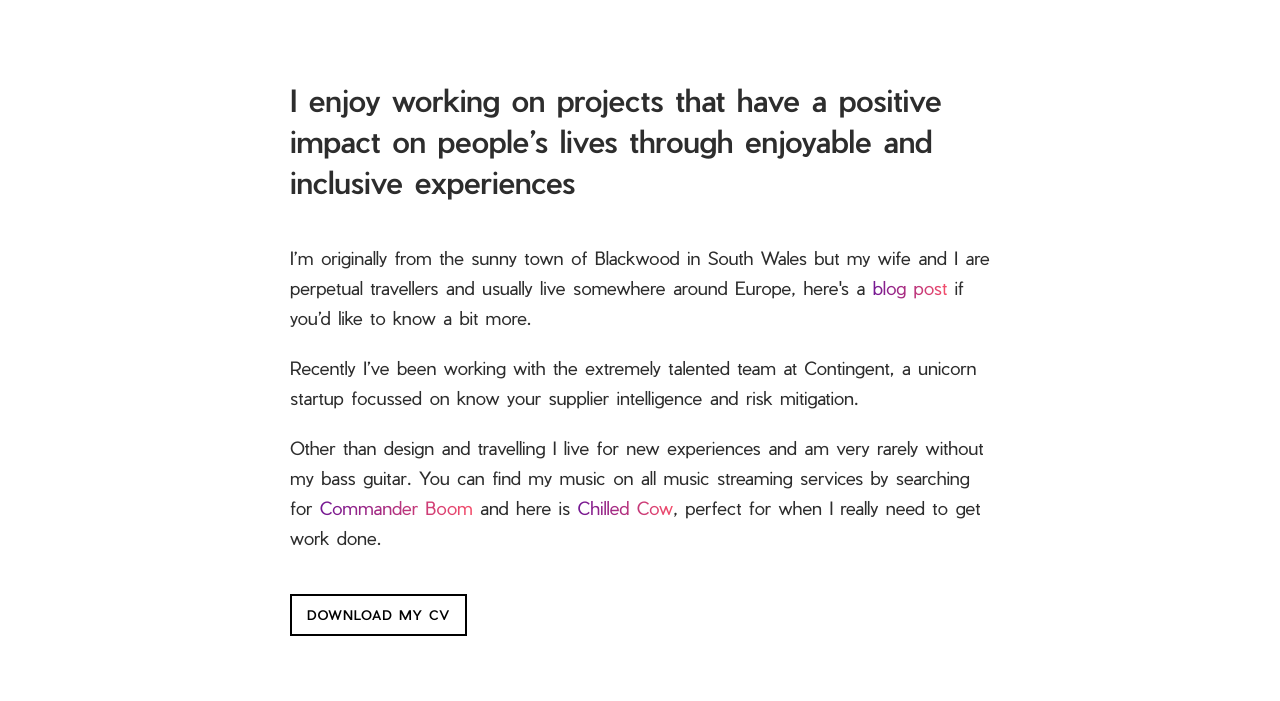
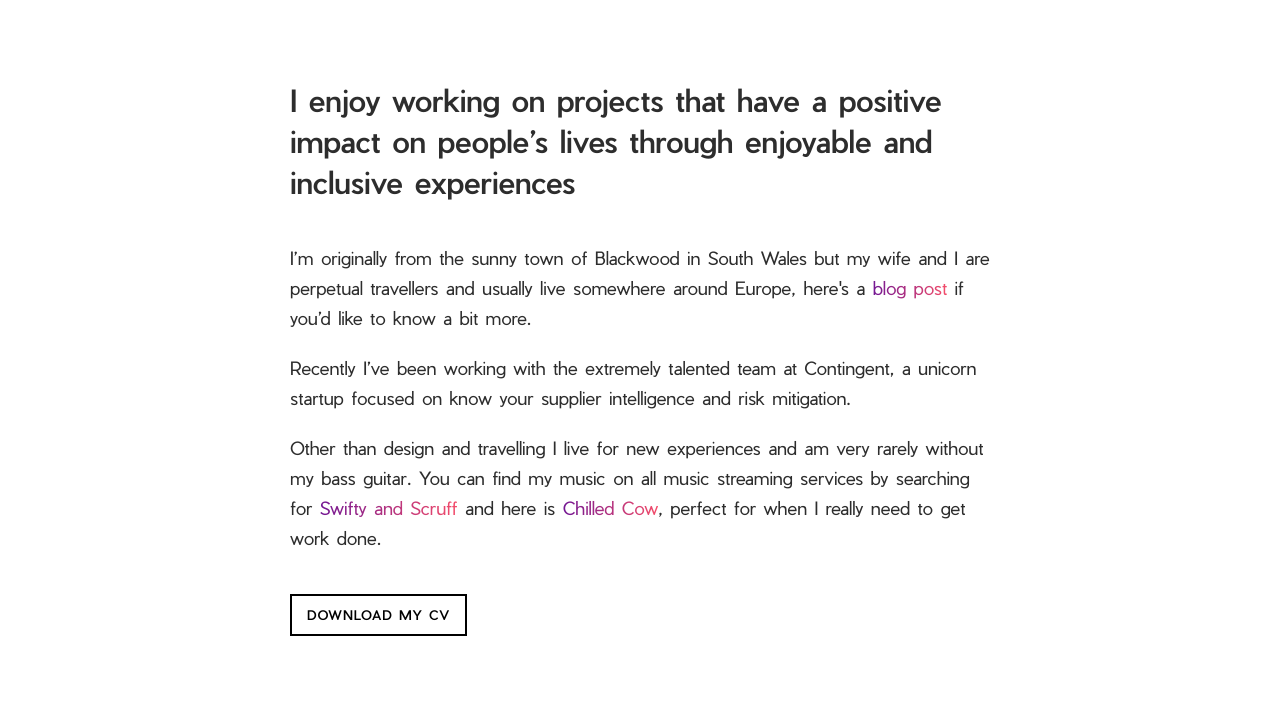
Before and after one commit to aaronbenwilliams/hello-aaron, a plain HTML site: page about.html in a window 1280 px wide. Shown: the part 99-800 px from the top of the page. Drawn offline with nearby package versions, Linux system fonts and the light colour scheme.

Commit message:
Update about.html

```diff
--- a/about.html
+++ b/about.html
@@ -39,8 +39,8 @@
       <section data-aos="fade-in" data-aos-easing="ease-in-sine" data-aos-duration="300">
         <h1>I enjoy working on projects that have a positive impact on people’s lives through enjoyable and inclusive experiences</h1>
         <p>I’m originally from the sunny town of Blackwood in South Wales but my wife and I are perpetual travellers and usually live somewhere around Europe, here's a <a href="https://blog.codeenigma.com/life-of-a-digital-nomad-821c69dc5638">blog post</a> if you’d like to know a bit more.</p>
-        <p>Recently I’ve been working with the extremely talented team at Contingent, a unicorn startup focussed on know your supplier intelligence and risk mitigation.</p>
-        <p>Other than design and travelling I live for new experiences and am very rarely without my bass guitar. You can find my music on all music streaming services by searching for <a href="https://open.spotify.com/artist/2bCwL8Sjg1qBx5qARgNCJn" title="Commander BOOM on Spotify">Commander Boom</a> and here is <a href="https://www.youtube.com/watch?v=hHW1oY26kxQ" title="Chilled Cow - Lofi hiphop livestream">Chilled Cow</a>, perfect for when I really need to get work done.</p>
+        <p>Recently I’ve been working with the extremely talented team at Contingent, a unicorn startup focused on know your supplier intelligence and risk mitigation.</p>
+        <p>Other than design and travelling I live for new experiences and am very rarely without my bass guitar. You can find my music on all music streaming services by searching for <a href="https://soundcloud.com/swifty-scruff" title="Swifty and Scruff on Soundcloud">Swifty and Scruff</a> and here is <a href="https://www.youtube.com/watch?v=hHW1oY26kxQ" title="Chilled Cow - Lofi hiphop livestream">Chilled Cow</a>, perfect for when I really need to get work done.</p>
         <a href="/img/resume/resume-aaron-williams-2020.pdf" download="Aaron Williams CV" class="btn btn-black-outline">Download my CV</a>
         <hr>
       </section>
```
